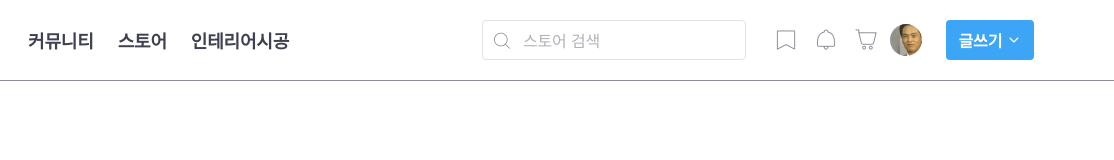
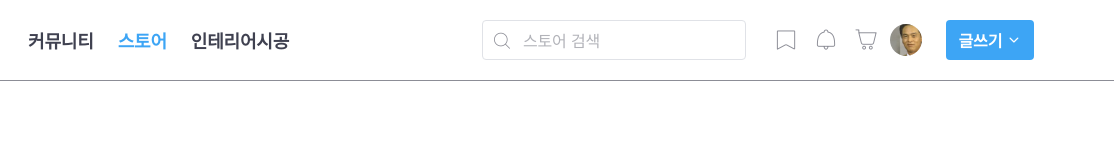
Before and after one commit to seeunyoun/tomorrow-house, a website: page index.html in a window 1280 px wide. Shown: the full height of the page, 166-1280 px from the left. Drawn offline with nearby package versions, Linux system fonts and the light colour scheme; files that its build step writes are made by us from their sources; files whose address does not match are found by name.

Commit message:
🚧 Add is-active style for gnb-nav-item link

```diff
--- a/index.html
+++ b/index.html
@@ -38,7 +38,7 @@
                   <h2 class="visually-hidden">메뉴</h2>
                   <ul class="gnb-nav-list">
                     <li class="gnb-nav-item"><a href="/">커뮤니티</a></li>
-                    <li class="gnb-nav-item"><a href="/">스토어</a></li>
+                    <li class="gnb-nav-item is-active"><a href="/">스토어</a></li>
                     <li class="gnb-nav-item"><a href="/">인테리어시공</a></li>
                   </ul>
                 </nav>
--- a/styles/components/_gnb-nav.scss
+++ b/styles/components/_gnb-nav.scss
@@ -1,10 +1,20 @@
 .gnb-nav {
+  $padding: 8px;
+
   &-list {
     @include flexbox(start);
+    margin-left: -#{$padding};
   }
 
   &-item {
-    margin-right: 24px;
+    margin-right: 24px - ($padding * 2);
+
+    &.is-active,
+    &:hover {
+      a {
+        color: $blue;
+      }
+    }
 
     &:last-child {
       margin-right: 0;
@@ -12,6 +22,8 @@
 
     a {
       @include text-style(18, $primary);
+      display: block;
+      padding: $padding;
       font-weight: 700;
     }
   }
```
